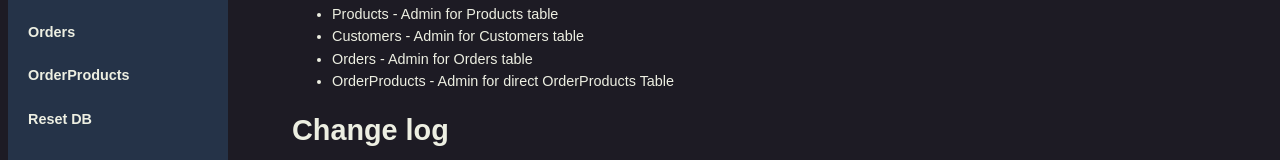
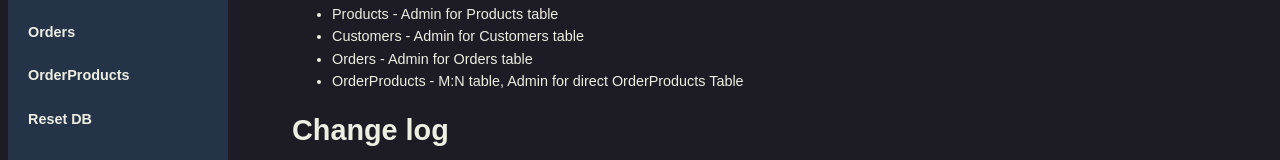
Before and after one commit to jmm583/cs340-portfolio, a React (Vite) app in the folder frontend/react/: page / in a window 1280 px wide. Shown: the part 358-518 px from the top of the page. Built offline with nearby package versions, Linux system fonts and the light colour scheme; no server answers.

Commit message:
more descriptive for M:N table

```diff
--- a/frontend/react/src/pages/Home.jsx
+++ b/frontend/react/src/pages/Home.jsx
@@ -16,7 +16,7 @@ function Home() {
                     <li>Products - Admin for Products table</li>
                     <li>Customers - Admin for Customers table</li>
                     <li>Orders - Admin for Orders table</li>
-                    <li>OrderProducts - Admin for direct OrderProducts Table</li>
+                    <li>OrderProducts - M:N table, Admin for direct OrderProducts Table</li>
                 </ul>
                 <div>
                     <h1>Change log</h1>
```
